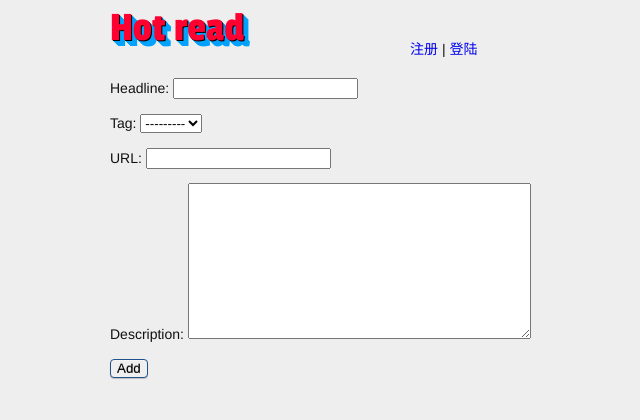
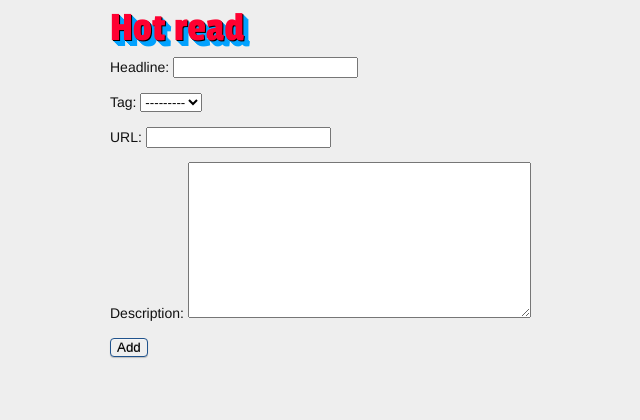
Before and after one commit to rj03hou/hotread, a Django app: template gogoreader/templates/links/link_form.html in a window 1280 px wide. Shown: the top 420 px of the page, without its empty margins (180-820 px from the left). Run offline with Django 3.2, Linux system fonts and the light colour scheme; the template is opened without the code that fills it: values that come from a table or form of the project are taken from there, others are empty; parts of the project's set-up code (start-up, migrations or seed data) failed here and were passed over.

Commit message:
remove comment/reg/login

```diff
--- a/gogoreader/templates/base.html
+++ b/gogoreader/templates/base.html
@@ -13,8 +13,8 @@
     <a href="{% url 'logout' %}">退出</a> |
     <a href="{% url 'profile' slug=user.username %}"><b>{{ user.username }}</b></a>
 {% else %}
-    <a href="{% url 'registration_register' %}">注册</a> |
-    <a href="{% url 'login' %}">登陆</a>
+    <!--a href="{% url 'registration_register' %}">注册</a> |
+    <a href="{% url 'login' %}">登陆</a-->
 {% endif %}
 </div>
 </div>
--- a/gogoreader/templates/home.html
+++ b/gogoreader/templates/home.html
@@ -18,7 +18,7 @@
         <ul>
             {% for content in content_list %}
                  <li type="1" class="list">
-                    <span><a id="{{content.link.id}}" onclick="return vote(this)">  <img class="like_png" src="{{ STATIC_URL }}img/like.png"> </a></span>
+                    <!--span><a id="{{content.link.id}}" onclick="return vote(this)">  <img class="like_png" src="{{ STATIC_URL }}img/like.png"> </a></span-->
                     <span class="link_list_title"><a href="{{ content.link.url }}">{{ content.link.title }}</a></span>
                     <span class="link_list_description">{{ content.link.source }}</span>
                     <br>
@@ -28,12 +28,12 @@
                             <span>微博转发:{{ content.link.weibo_sharecount }}</span>
                             <span class="link_list_submitter">{{ content.link.submitter }}</span>
                             <span class="link_list_submitted_on">{{ content.hours }}小时前发表</span>
-                            <span class="link_list_comment">
+                            <!--span class="link_list_comment">
                                 <a href="{% url 'link_detail' pk=content.link.pk %}">
 			                        {% get_comment_count for content.link as comment_count %}
 			                        {{ comment_count }}条评论
 		                        </a>
-                            </span>
+                            </span-->
                             <span class="submit-info">
                             </span>
                         </form>
```
